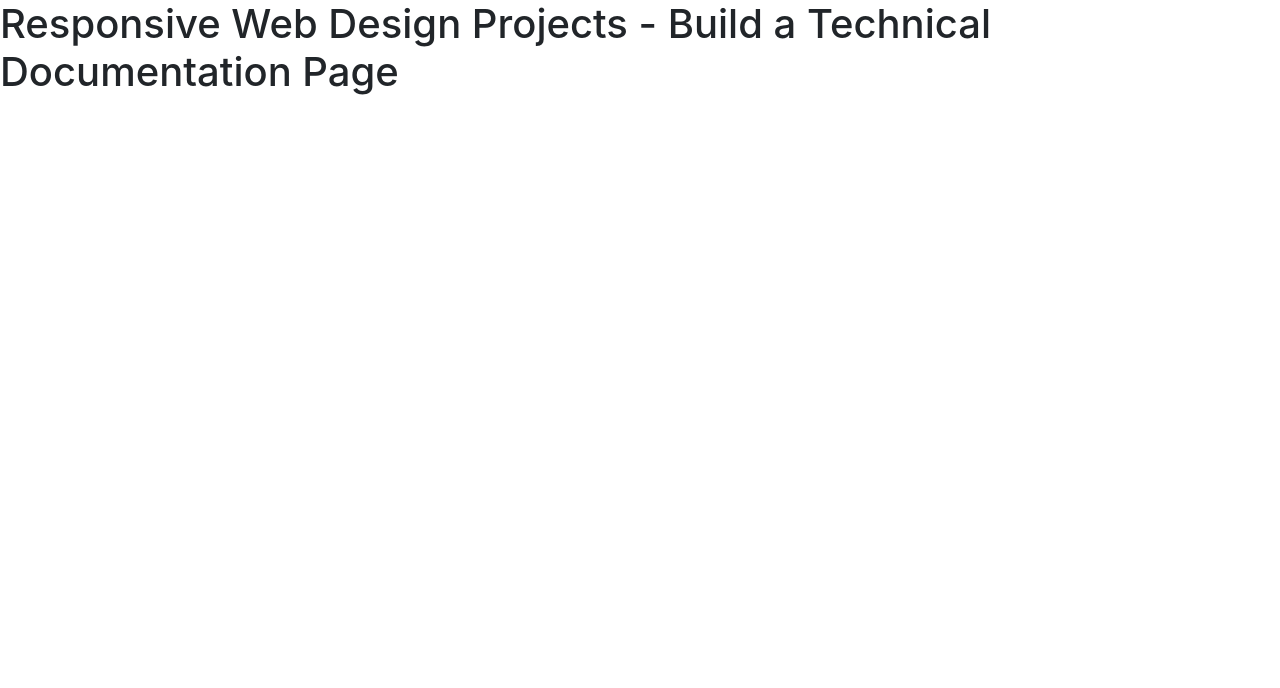
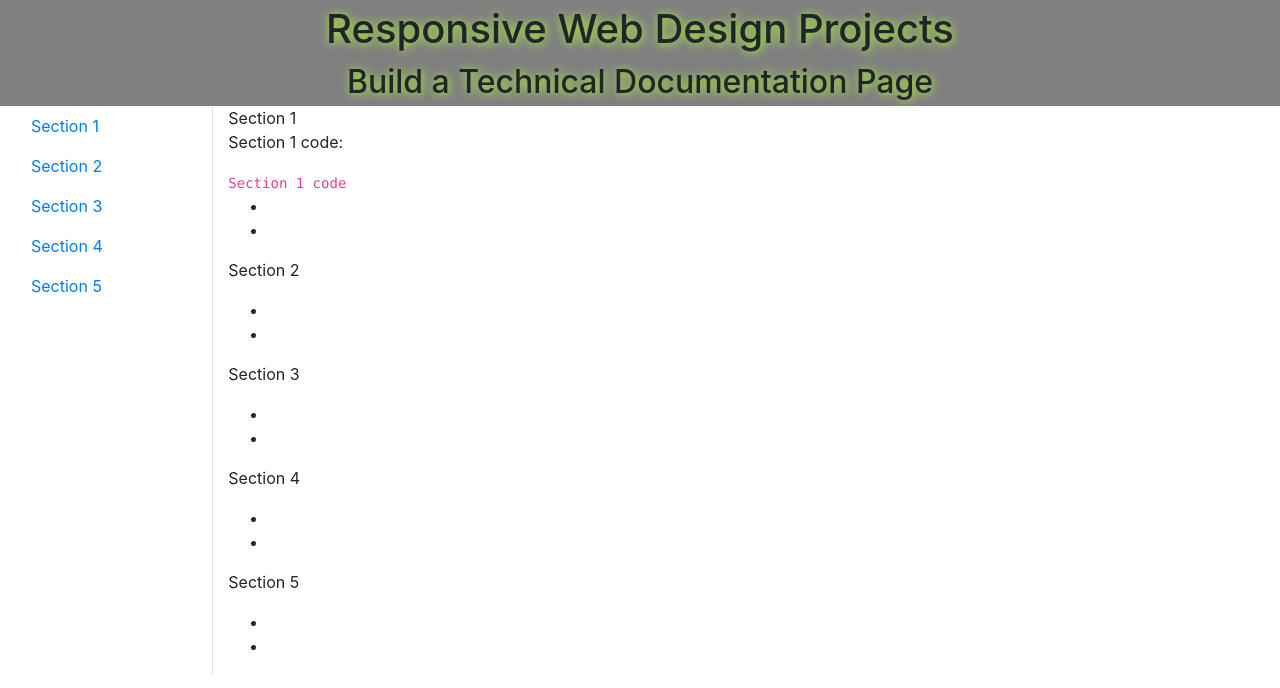
Before and after one commit to lhazy111/documentation_page, a plain HTML site: page index.html in a window 1280 px wide. Drawn offline with nearby package versions, Linux system fonts and the light colour scheme.

Commit message:
project template done with all requirments included

```diff
--- a/index.html
+++ b/index.html
@@ -9,12 +9,90 @@
     <!-- Bootstrap CSS -->
     <link rel="stylesheet" href="https://stackpath.bootstrapcdn.com/bootstrap/4.4.1/css/bootstrap.min.css"
         integrity="sha384-Vkoo8x4CGsO3+Hhxv8T/Q5PaXtkKtu6ug5TOeNV6gBiFeWPGFN9MuhOf23Q9Ifjh" crossorigin="anonymous">
-
+    <link rel="stylesheet" href="style.css">
     <title>Responsive Web Design Projects - Build a Technical Documentation Page</title>
 </head>
 
 <body>
-    <h1>Responsive Web Design Projects - Build a Technical Documentation Page</h1>
+    <div class="container-fluid sticky-top pl-0 pr-0">
+        <h1>Responsive Web Design Projects</h1>
+        <h2>Build a Technical Documentation Page</h2>
+    </div>
+    <div class="container-fluid">
+        <div class="row">
+            <div class="col-2 border-right sidebar">
+                <nav id="navbar" class="nav flex-column position-fixed">
+                    <header></header>
+                    <a class="nav-link" href="#Section_1">Section 1</a>
+                    <a class="nav-link" href="#Section_2">Section 2</a>
+                    <a class="nav-link" href="#Section_3">Section 3</a>
+                    <a class="nav-link" href="#Section_4">Section 4</a>
+                    <a class="nav-link" href="#Section_5">Section 5</a>
+                </nav>
+            </div>
+
+            <div class="col-10">
+                <main id="main-doc">
+                    <section class="main-section" id="Section_1">
+                        <header>Section 1</header>
+                        <p>Section 1 code:</p>
+                        <code>Section 1 code</code>
+                        <ul>
+                            <li></li>
+                            <li></li>
+                        </ul>
+                        <p></p>
+                    </section>
+                    <section class="main-section" id="Section_2">
+                        <header>Section 2</header>
+                        <p>
+                            <code></code>
+                            <ul>
+                                <li></li>
+                                <li></li>
+                            </ul>
+                        </p>
+                        <p></p>
+                    </section>
+                    <section class="main-section" id="Section_3">
+                        <header>Section 3</header>
+                        <p>
+                            <code></code>
+                            <ul>
+                                <li></li>
+                                <li></li>
+                            </ul>
+                        </p>
+                        <p></p>
+                    </section>
+                    <section class="main-section" id="Section_4">
+                        <header>Section 4</header>
+                        <p>
+                            <code></code>
+                            <ul>
+                                <li></li>
+                                <li></li>
+                            </ul>
+                        </p>
+                        <p></p>
+                    </section>
+                    <section class="main-section" id="Section_5">
+                        <header>Section 5</header>
+                        <p>
+                            <code></code>
+                            <ul>
+                                <li></li>
+                                <li></li>
+                            </ul>
+                        </p>
+                        <p></p>
+                    </section>
+            </div>
+        </div>
+    </div>
+
+
+    </main>
 
     <!-- Optional JavaScript -->
     <script src="https://cdn.freecodecamp.org/testable-projects-fcc/v1/bundle.js"></script>
--- a/style.css
+++ b/style.css
@@ -0,0 +1,7 @@
+h1, h2{
+    text-align: center;
+    background-color: grey;
+    margin:0px;
+    padding:5px;
+    text-shadow: 1px 1px 10px greenyellow;
+}
```
